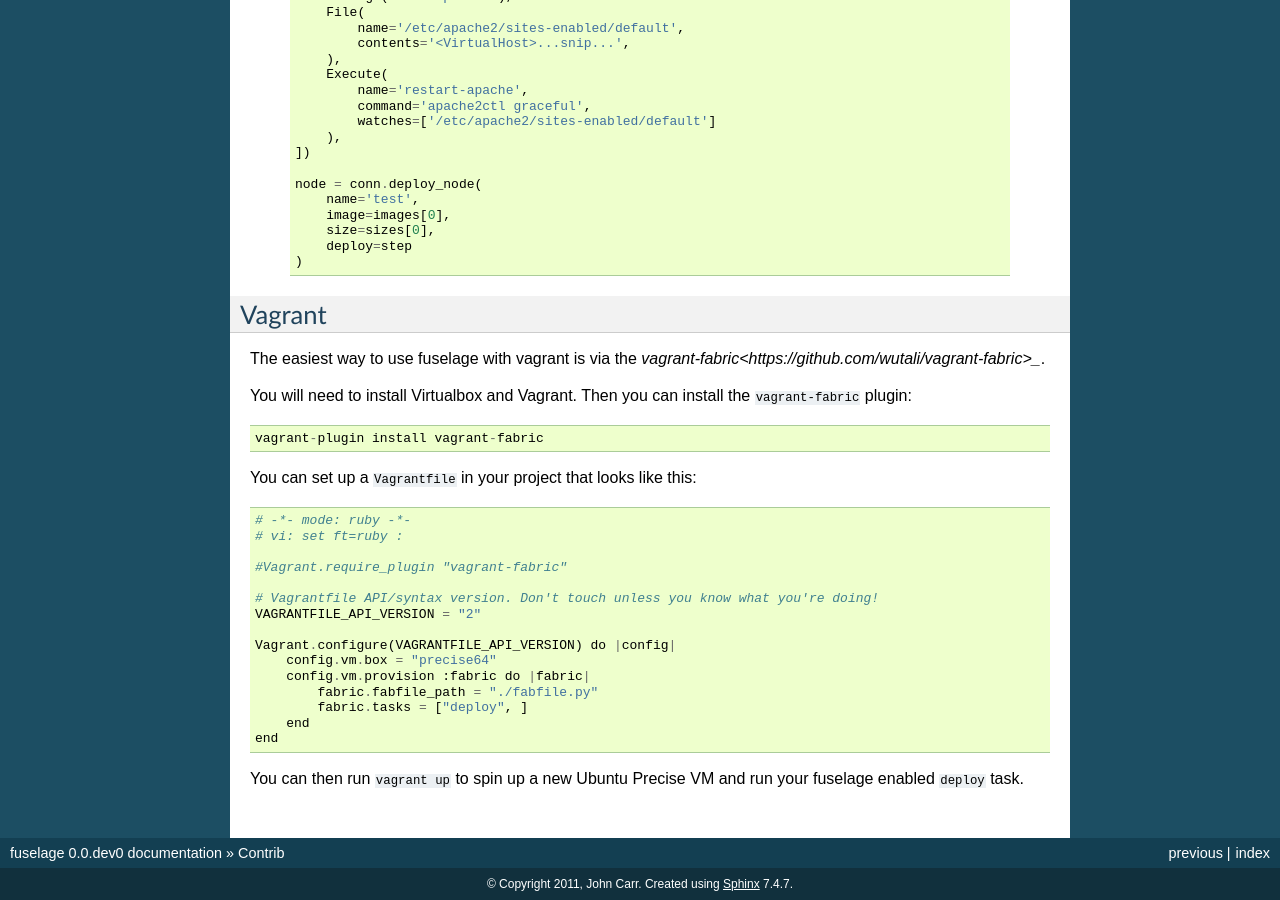
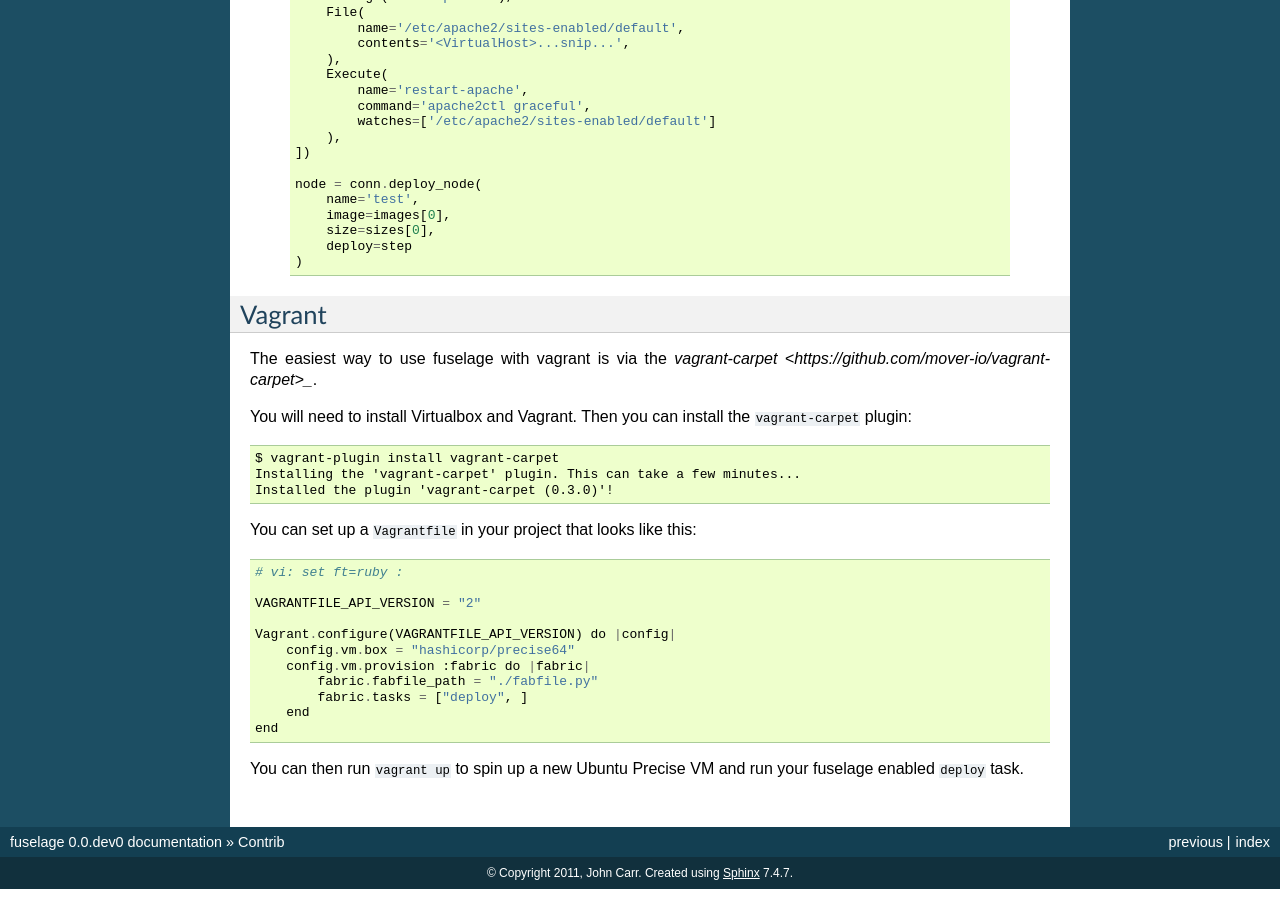
Before and after one commit to yaybu/fuselage, a Sphinx documentation site: the page built from docs/contrib.rst, in a window 1280 px wide and 900 px high, scrolled down 1096 px. Built offline with Sphinx 7.4.7, drawn with Linux system fonts in a browser that asks for light colours.

Commit message:
Use a more supported plugin. Fix example Vagrantfile.

```diff
--- a/docs/contrib.rst
+++ b/docs/contrib.rst
@@ -79,24 +79,22 @@ The libcloud compute API exposes simple deployment functionality via the ``deplo
 Vagrant
 =======
 
-The easiest way to use fuselage with vagrant is via the `vagrant-fabric<https://github.com/wutali/vagrant-fabric>_`.
+The easiest way to use fuselage with vagrant is via the `vagrant-carpet <https://github.com/mover-io/vagrant-carpet>_`.
 
-You will need to install Virtualbox and Vagrant. Then you can install the ``vagrant-fabric`` plugin::
+You will need to install Virtualbox and Vagrant. Then you can install the ``vagrant-carpet`` plugin::
 
-    vagrant-plugin install vagrant-fabric
+    $ vagrant-plugin install vagrant-carpet
+    Installing the 'vagrant-carpet' plugin. This can take a few minutes...
+    Installed the plugin 'vagrant-carpet (0.3.0)'!
 
 You can set up a ``Vagrantfile`` in your project that looks like this::
 
-    # -*- mode: ruby -*-
     # vi: set ft=ruby :
 
-    #Vagrant.require_plugin "vagrant-fabric"
-
-    # Vagrantfile API/syntax version. Don't touch unless you know what you're doing!
     VAGRANTFILE_API_VERSION = "2"
 
     Vagrant.configure(VAGRANTFILE_API_VERSION) do |config|
-        config.vm.box = "precise64"
+        config.vm.box = "hashicorp/precise64"
         config.vm.provision :fabric do |fabric|
             fabric.fabfile_path = "./fabfile.py"
             fabric.tasks = ["deploy", ]
```
